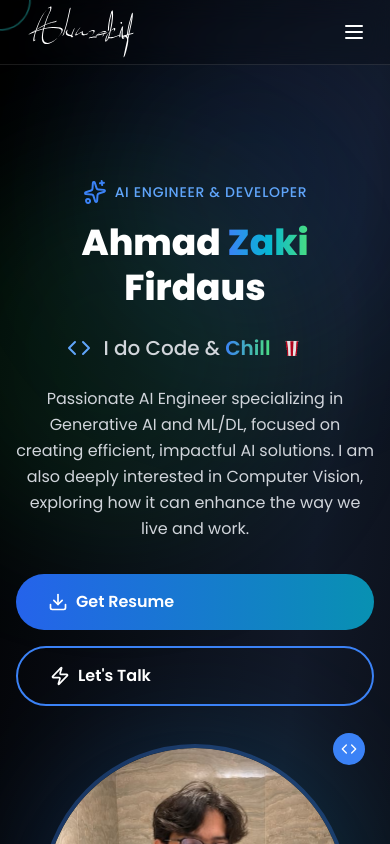
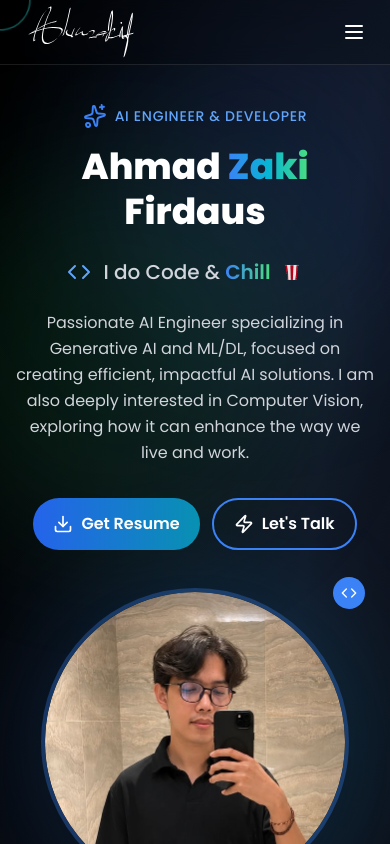
Before and after one commit to ahmzakif/developer-portofolio, a Next.js app: page / in a window 390 px wide. Shown: the top 844 px of the page. Built offline with nearby package versions, Linux system fonts and the light colour scheme.

Commit message:
stye: fix styling banner

```diff
--- a/components/Banner.tsx
+++ b/components/Banner.tsx
@@ -27,7 +27,7 @@ const Banner: React.FC<{}> = () => {
 
   return (
     <motion.div
-      className="flex flex-col lg:flex-row items-center justify-center px-4 sm:px-8 lg:px-20 mt-[100px] z-[20] py-20"
+      className="flex flex-col lg:flex-row items-center justify-center px-4 sm:px-8 lg:px-20 mt-[80px] lg:mt-[100px] z-[20] py-6 lg:py-20"
       variants={containerVariants}
       initial="hidden"
       animate="visible"
@@ -93,12 +93,12 @@ const Banner: React.FC<{}> = () => {
         </motion.p>
 
         <motion.div
-          className="flex flex-col sm:flex-row gap-4 justify-center lg:justify-start"
+          className="flex flex-row gap-3 sm:gap-4 justify-center lg:justify-start"
           variants={itemVariants}
         >
           <motion.button
             onClick={() => window?.open('/docs/Ahmad Zaki Firdaus - Resume.pdf', '_blank')}
-            className="group relative z-[1] bg-gradient-to-r from-blue-600 to-cyan-600 hover:from-blue-700 hover:to-cyan-700 rounded-full text-white font-semibold py-4 px-8 border-0 transition-all duration-300 transform hover:scale-105 hover:shadow-2xl overflow-hidden"
+            className="group relative z-[1] bg-gradient-to-r from-blue-600 to-cyan-600 hover:from-blue-700 hover:to-cyan-700 rounded-full text-white font-semibold py-3 px-5 sm:py-4 sm:px-8 border-0 transition-all duration-300 transform hover:scale-105 hover:shadow-2xl overflow-hidden"
             whileHover={{ scale: 1.05 }}
             whileTap={{ scale: 0.95 }}
           >
@@ -128,7 +128,7 @@ const Banner: React.FC<{}> = () => {
           </motion.button>
 
           <motion.div
-            className="group relative z-[1] bg-transparent border-2 border-blue-500 hover:border-blue-400 rounded-full text-white font-semibold py-4 px-8 transition-all duration-300 transform hover:scale-105 overflow-hidden"
+            className="group relative z-[1] bg-transparent border-2 border-blue-500 hover:border-blue-400 rounded-full text-white font-semibold py-3 px-5 sm:py-4 sm:px-8 transition-all duration-300 transform hover:scale-105 overflow-hidden"
             whileHover={{ scale: 1.05 }}
             whileTap={{ scale: 0.95 }}
           >
```
